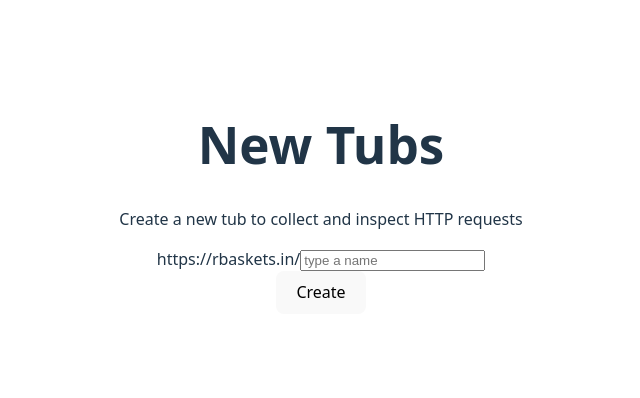
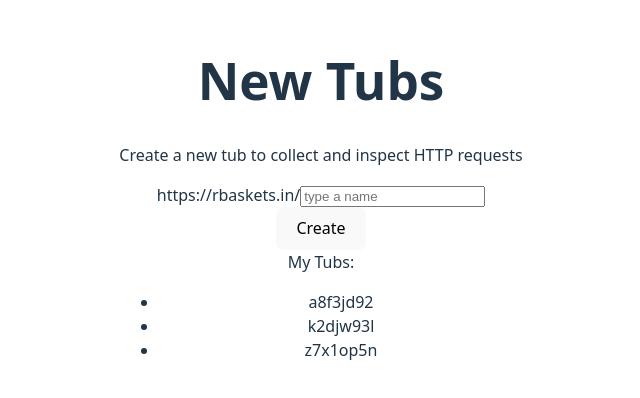
Before and after one commit to noahraynor/request-bin-aws, a React (Vite) app in the folder client/: page / in a window 1280 px wide. Shown: the part 202-600 px from the top of the page, without its empty margins (319-959 px from the left). Built offline with nearby package versions, Linux system fonts and the light colour scheme.

Commit message:
added MyTubs component and modified tubs data to remove tub_id property

```diff
--- a/client/src/App.tsx
+++ b/client/src/App.tsx
@@ -1,8 +1,7 @@
 import { useState } from 'react'
 import './App.css'
+import tubsData from './data/tubs.json'
 
-// new tub component
-  //
 function NewTub() {
   return (
     <div>
@@ -20,11 +19,26 @@ function NewTub() {
 }
 
 // my tubs component
+function MyTubs() {
+  const myTubs = tubsData.tubs
+  return (
+    <div>
+      <div>My Tubs:</div>
+      <div>
+        <ul id="baskets">
+          {myTubs.map(tub => <li key={tub.encodedUrl}>{tub.encodedUrl}</li>)}
+        </ul>
+      </div>
+    </div>
+  )
+}
+
 
 function App() {
   return (
     <>
       <NewTub />
+      <MyTubs />
     </>
   )
 }
--- a/client/src/data/tubs.json
+++ b/client/src/data/tubs.json
@@ -1,15 +1,12 @@
 {
     "tubs": [
       {
-        "id": "1",
         "encodedUrl": "a8f3jd92"
       },
       {
-        "id": "2",
         "encodedUrl": "k2djw93l"
       },
       {
-        "id": "3",
         "encodedUrl": "z7x1op5n"
       }
     ]
```
